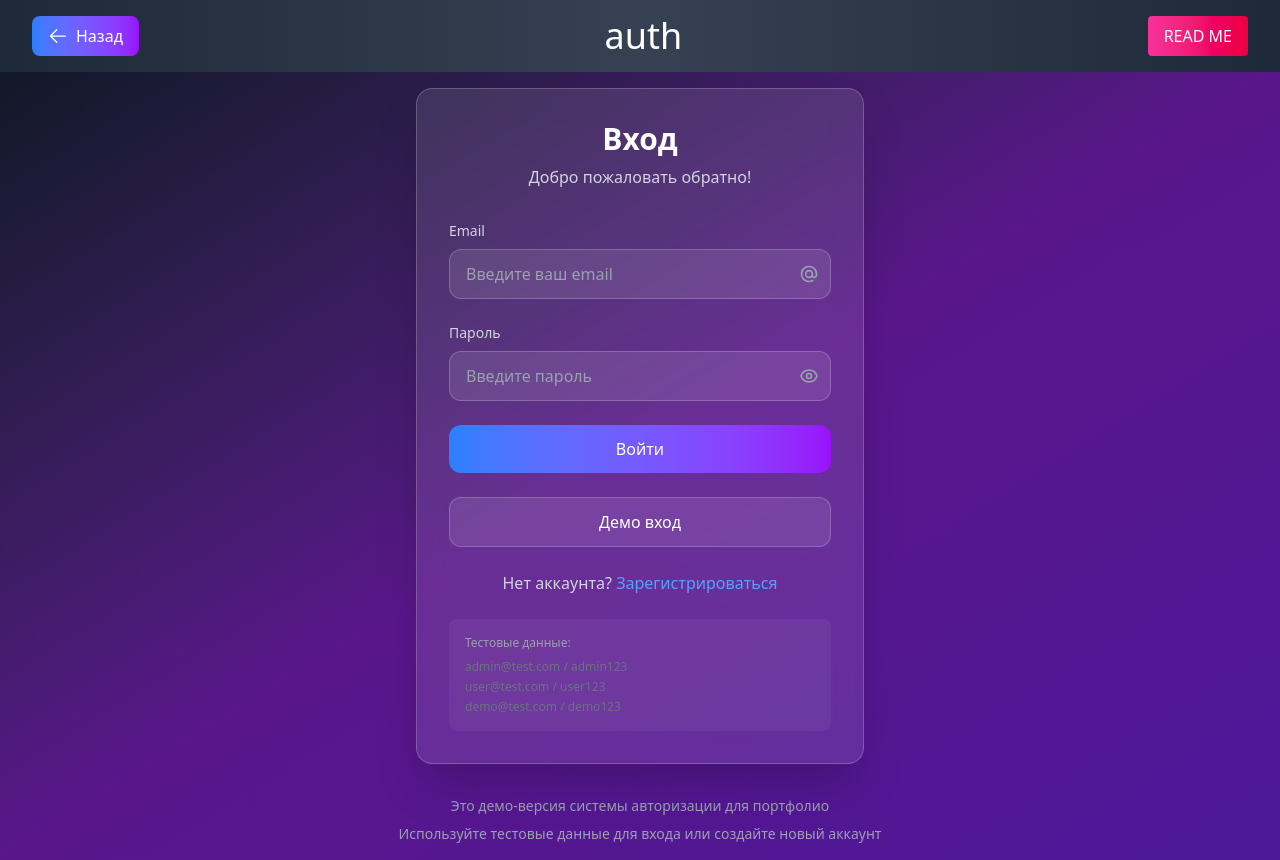
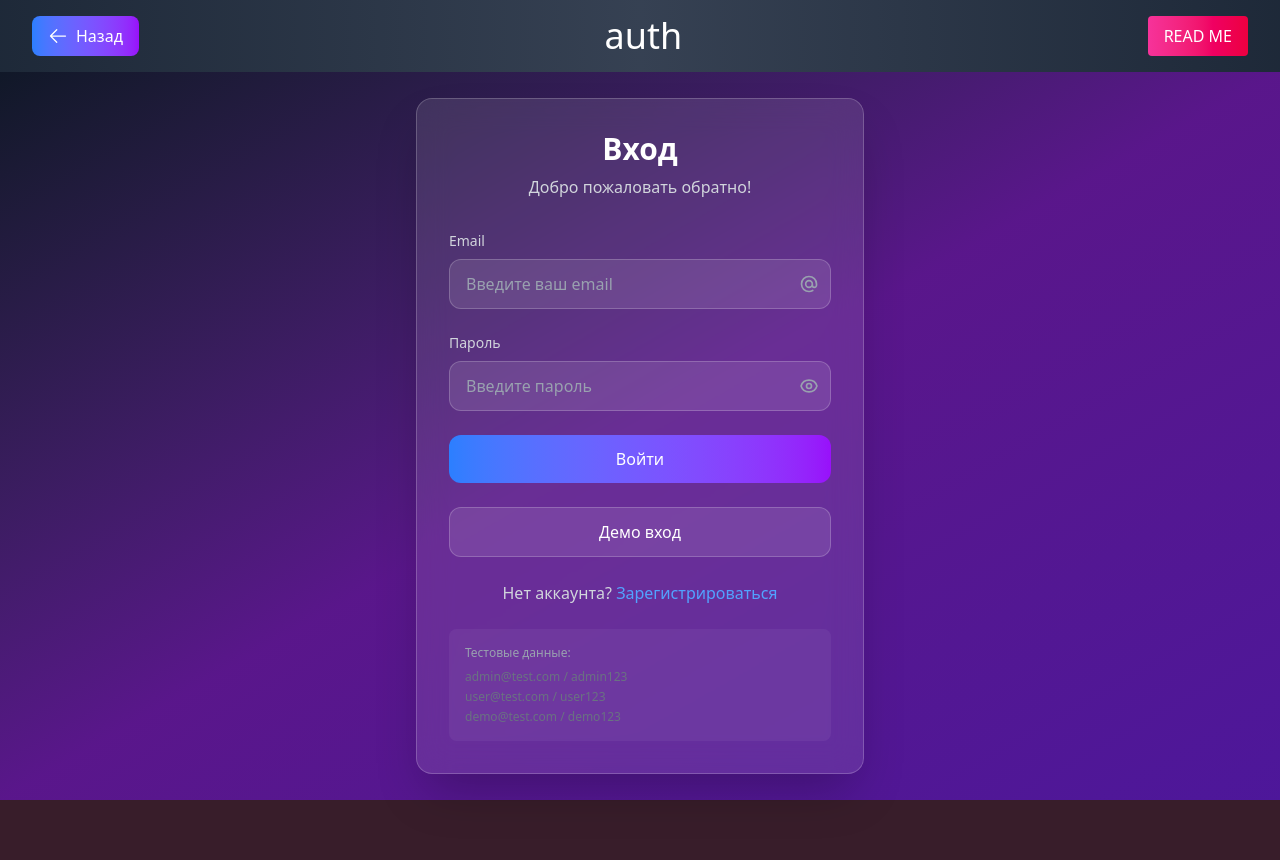
Before and after one commit to xmakeru/portfolio, a Next.js app in the folder my-app/: page /auth in a window 1280 px wide. After the commit the page ends 800 px from the top, so only its background shows below. Built offline with nearby package versions, Linux system fonts and the light colour scheme.

Commit message:
Update page.jsx

```diff
--- a/my-app/src/app/(projects)/auth/page.jsx
+++ b/my-app/src/app/(projects)/auth/page.jsx
@@ -33,14 +33,6 @@ export default function AuthPage() {
             <RegisterForm onSwitchToLogin={() => setIsLogin(true)} />
           )}
         </div>
-
-        {/* Дополнительная информация */}
-        <div className="mt-8 text-center text-gray-400 text-sm">
-          <p>Это демо-версия системы авторизации для портфолио</p>
-          <p className="mt-2">
-            Используйте тестовые данные для входа или создайте новый аккаунт
-          </p>
-        </div>
       </div>
     </main>
   )
```
